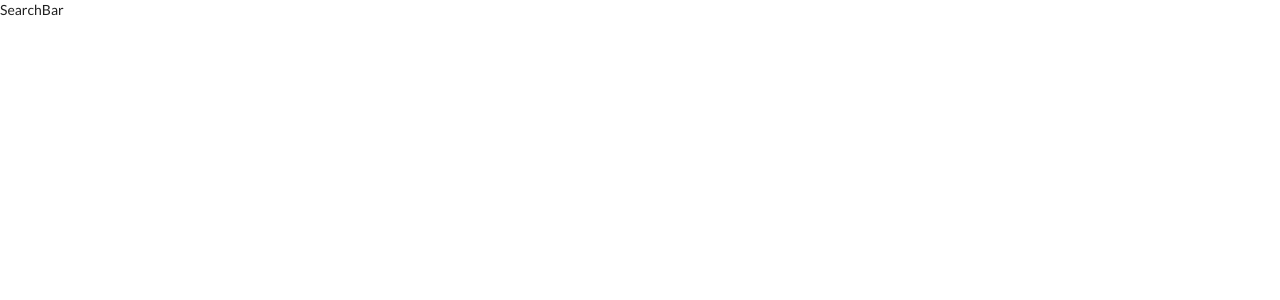
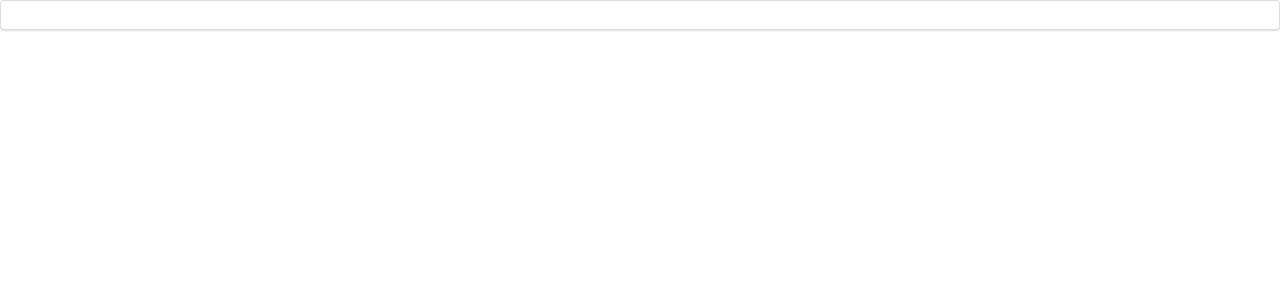
Before and after one commit to Marius-De-Allie/React---YouTube-search, a React (Create React App) app: page / in a window 1280 px wide. Shown: the top 300 px of the page. Built offline with nearby package versions, Linux system fonts and the light colour scheme.

Commit message:
Add className attribute with value of search-bar ui segment to SearchBar component root div JSX element

```diff
--- a/src/components/SearchBar.js
+++ b/src/components/SearchBar.js
@@ -3,7 +3,9 @@ import React from 'react';
 class SearchBar extends React.Component {
   render () {
     return (
-      <div>SearchBar</div>
+      <div className="search-bar ui segment">
+
+      </div>
     );
   }
 }
```
